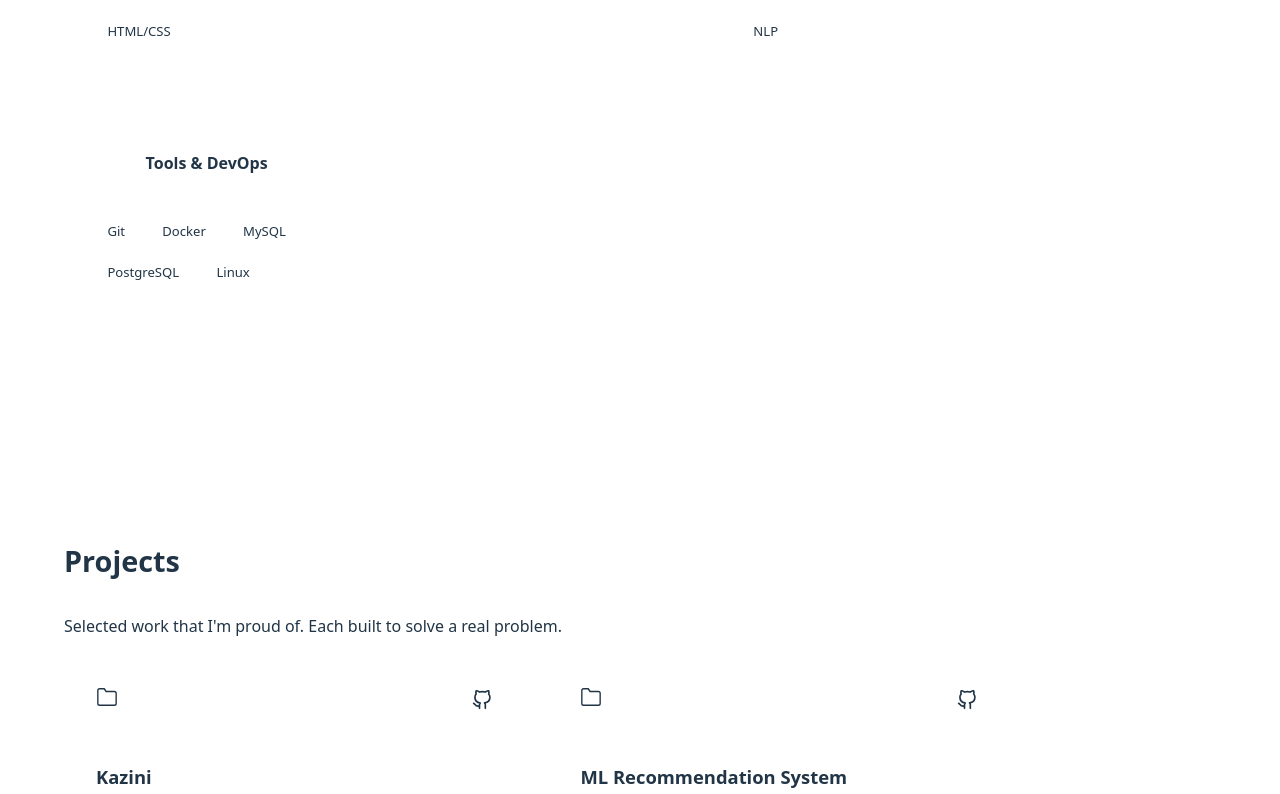
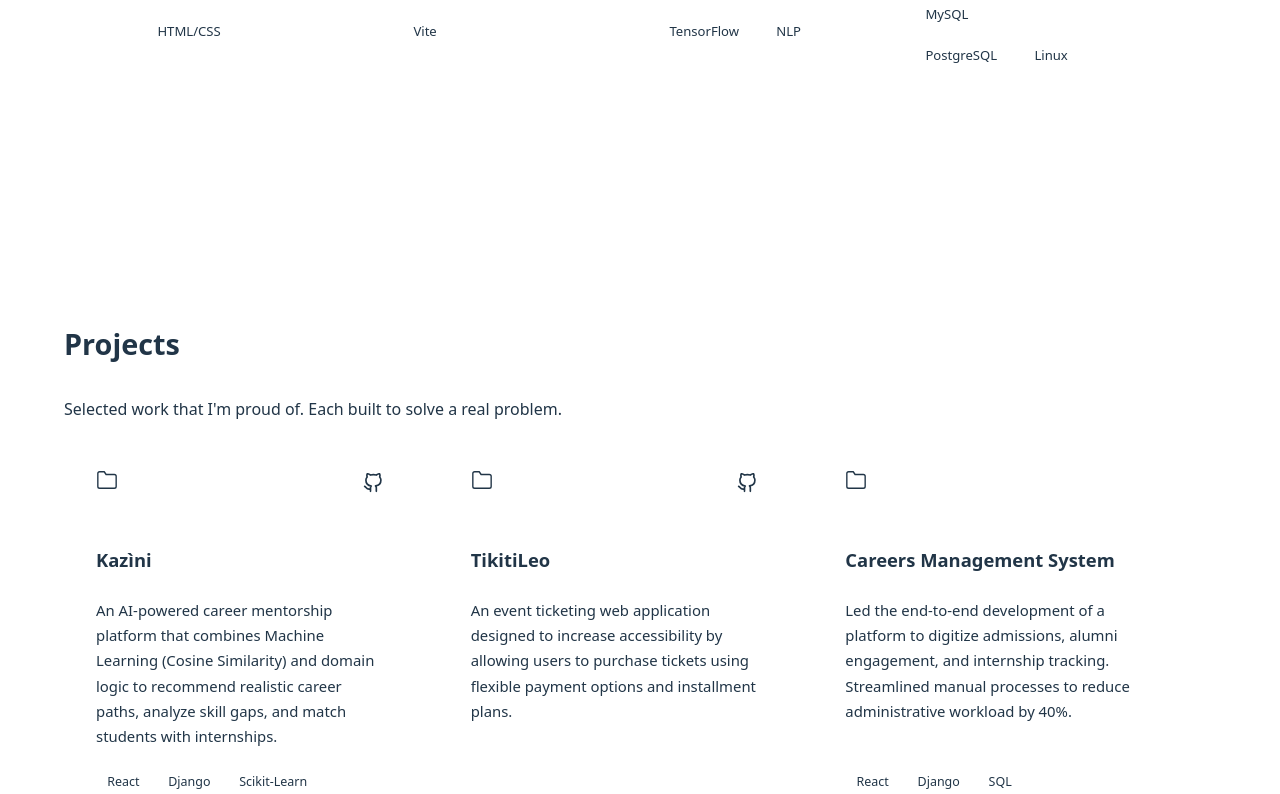
Before and after one commit to tatiana-omolleh/portfolio, a React (Vite) app in the folder PersonalPortfolio/: page / in a window 1280 px wide. Shown: the part 2003-2797 px from the top of the page. Built offline with nearby package versions, Linux system fonts and the light colour scheme; the HTML template or start-up script is replaced by a standard one.

Commit message:
Projects Section Updated

```diff
--- a/PersonalPortfolio/src/components/Projects.jsx
+++ b/PersonalPortfolio/src/components/Projects.jsx
@@ -4,27 +4,27 @@ import "../styles/projects.css";
 
 const projects = [
   {
-    title: "Kazini",
+    title: "Kazìni",
     description:
-      "An AI-powered career planning and mentorship platform using machine learning to recommend career paths and internships.",
-    tech: ["Django", "React", "Machine Learning", "MySQL"],
-    github: "https://github.com/yourusername/kazini",
+      "An AI-powered career mentorship platform that combines Machine Learning (Cosine Similarity) and domain logic to recommend realistic career paths, analyze skill gaps, and match students with internships.",
+    tech: ["React", "Django", "Scikit-Learn", "Gemini API"],
+    github: "https://github.com/tatiana-omolleh/Intelligent-Career-Planning-Platform",
     demo: "",
   },
   {
-    title: "ML Recommendation System",
+    title: "TikitiLeo",
     description:
-      "A machine learning project that analyzes unstructured data to generate personalized recommendations.",
-    tech: ["Python", "Scikit-learn", "Pandas"],
-    github: "https://github.com/yourusername/ml-project",
+      "An event ticketing web application designed to increase accessibility by allowing users to purchase tickets using flexible payment options and installment plans.",
+    tech: ["Laravel", "PHP", "MySQL"],
+    github: "https://github.com/tatiana-omolleh/tikitileo",
     demo: "",
   },
   {
-    title: "Meeting Scheduler",
+    title: "Careers Management System",
     description:
-      "A full-stack scheduling application with calendar integration and authentication.",
-    tech: ["Django", "React", "REST API"],
-    github: "https://github.com/yourusername/scheduler",
+      "Led the end-to-end development of a platform to digitize admissions, alumni engagement, and internship tracking. Streamlined manual processes to reduce administrative workload by 40%.",
+    tech: ["React", "Django", "SQL", "Google Meet API"],
+    github: "",
     demo: "",
   },
 ];
```
